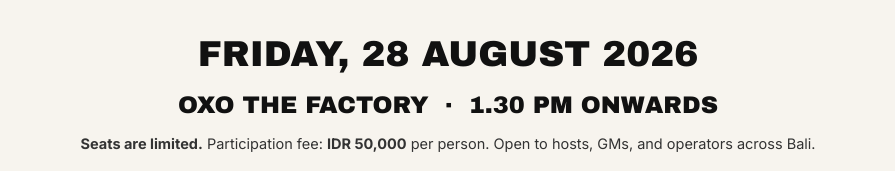
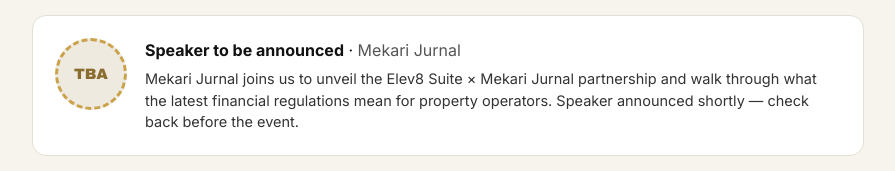
Before and after one commit to Elev8-OS/cha-08-event, a website: page public/index.html in a window 1280 px wide. Shown: the part 2190-2361 px from the top of the page, without its empty margins (192-1087 px from the left). Drawn offline with Linux system fonts and the light colour scheme.

Commit message:
Add Mekari Jurnal speaker placeholder (speaker card + bio)

```diff
--- a/public/index.html
+++ b/public/index.html
@@ -28,6 +28,8 @@
 .sp .nm{font-weight:700;margin-top:12px;font-size:17px}
 .sp .rl{color:var(--grey);font-size:14px}
 .sp .co{font-weight:700;font-size:14px}
+.sp .tba{width:150px;height:150px;border-radius:50%;border:4px dashed var(--gold);display:flex;align-items:center;justify-content:center;background:#EFEAE0;color:var(--gold-dark);font-family:'Archivo Black',sans-serif;font-size:26px;letter-spacing:1px;margin:0 auto}
+.bio-tba{width:72px;height:72px;border-radius:50%;border:3px dashed var(--gold);display:flex;align-items:center;justify-content:center;background:#EFEAE0;color:var(--gold-dark);font-family:'Archivo Black',sans-serif;font-size:15px;flex-shrink:0}
 .more{text-align:center;font-weight:700;letter-spacing:2.5px;font-size:13px;color:var(--gold-dark);margin-top:26px}
 h2{font-family:'Archivo Black',sans-serif;text-align:center;font-size:clamp(22px,4vw,30px);margin-top:64px}
 .topics{margin-top:26px;display:grid;gap:14px}
@@ -83,6 +85,8 @@
       <div class="nm">Pak Andika Praba</div><div class="rl">Commercial Director</div><div class="co">ELEV8 SUITE</div></div>
     <div class="sp"><img src="/img/intan.jpg" alt="Intan Puspita Dewi">
       <div class="nm">Ibu Intan Puspita Dewi</div><div class="rl">Finance &amp; HR Manager</div><div class="co">ELEVATE VILLAS BALI</div></div>
+    <div class="sp"><div class="tba">TBA</div>
+      <div class="nm">Speaker to be announced</div><div class="rl">Finance &amp; Compliance</div><div class="co">MEKARI JURNAL</div></div>
     <div class="sp"><img src="/img/reto.jpg" alt="Reto Wyss">
       <div class="nm">Pak Reto Wyss</div><div class="rl">Founder &amp; CTO</div><div class="co">ELEV8 SUITE</div></div>
   </div>
@@ -129,6 +133,11 @@
       <img src="/img/intan.jpg" alt="Intan Puspita Dewi" style="width:72px;height:72px;border-radius:50%;border:3px solid var(--gold);object-fit:cover;flex-shrink:0">
       <div><b>Ibu Intan &mdash; Intan Puspita Dewi, SST.Ak., M.M</b> &middot; <span style="color:var(--grey)">Finance &amp; HR Manager, Elevate Villas Bali</span>
       <p style="font-size:14.5px;color:#333;margin-top:6px">Ibu Intan holds a Master of Management (Business Management) and a Bachelor's degree in Accounting, with a career in accounting, taxation, and financial reporting for Bali property and hospitality businesses. She shows how compliant finance works in a real Bali operation.</p></div>
+    </div>
+    <div style="background:#fff;border:1px solid #e5e0d5;border-radius:14px;padding:22px;display:flex;gap:18px;align-items:flex-start">
+      <div class="bio-tba">TBA</div>
+      <div><b>Speaker to be announced</b> &middot; <span style="color:var(--grey)">Mekari Jurnal</span>
+      <p style="font-size:14.5px;color:#333;margin-top:6px">Mekari Jurnal joins us to unveil the Elev8 Suite &times; Mekari Jurnal partnership and walk through what the latest financial regulations mean for property operators. Speaker announced shortly &mdash; check back before the event.</p></div>
     </div>
     <div style="background:#fff;border:1px solid #e5e0d5;border-radius:14px;padding:22px;display:flex;gap:18px;align-items:flex-start">
       <img src="/img/reto.jpg" alt="Reto Wyss" style="width:72px;height:72px;border-radius:50%;border:3px solid var(--gold);object-fit:cover;flex-shrink:0">
```
